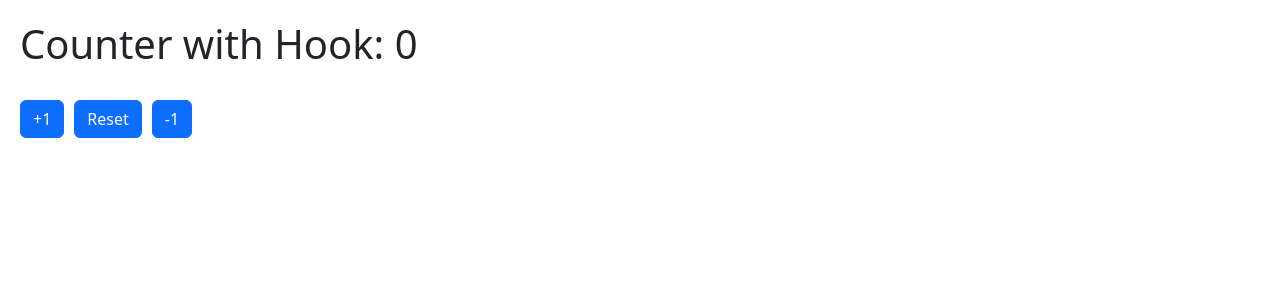
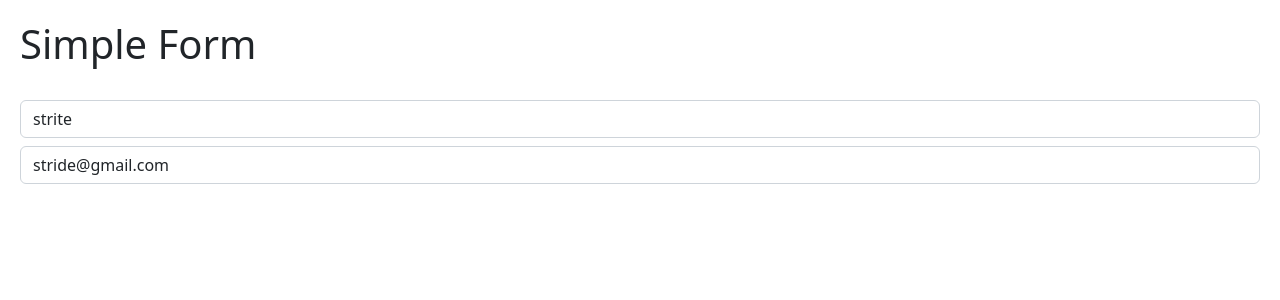
Before and after one commit to graterol-oswaldo/react-hooks-in-deep, a React (Vite) app: page / in a window 1280 px wide. Shown: the top 300 px of the page. Built offline with nearby package versions, Linux system fonts and the light colour scheme.

Commit message:
feat:  (WIP) hooks in deep - useEffect

```diff
--- /dev/null
+++ b/src/02-useEffect/SimpleForm.jsx
@@ -0,0 +1,61 @@
+import { useEffect, useState } from "react"
+
+export const SimpleForm = () => {
+
+  const [simpleForm, setSimpleForm] = useState({
+    username: "strite",
+    email: "stride@gmail.com",
+  })
+
+  const {username,email} = simpleForm;
+
+  const onInputChange = ({target}) => {
+    const {name, value} = target;
+    setSimpleForm({
+      ...simpleForm,
+      [ name ]: value
+    })
+  }
+
+  //** This useEffect only is triggered one time, just when the component is mounted */
+  useEffect((simpleForm) => {
+    console.log('simpleForm changed');
+  },[])
+
+  //** This useEffect only is triggered when the username variable changed */
+  useEffect(() => {
+    console.log('username changed');
+  }, [username])
+
+  //** This useEffect only is triggered when the email variable changed */
+  useEffect(() => {
+    console.log('email changed');
+  }, [email])
+
+
+  return (
+    <>
+        <h1>Simple Form</h1>
+
+        <br />
+
+        <input
+        type="text"
+        className="form-control"
+        placeholder="Username"
+        name="username"
+        value={username}
+        onChange={ onInputChange }
+        />
+
+        <input
+        type="email"
+        className="form-control mt-2"
+        placeholder="email@domain.com"
+        name="email"
+        value={email}
+        onChange={ onInputChange }
+        />
+    </>
+  )
+}
--- a/src/main.jsx
+++ b/src/main.jsx
@@ -1,12 +1,14 @@
 import React from 'react'
 import ReactDOM from 'react-dom/client'
+import { SimpleForm } from './02-useEffect/SimpleForm'
 // import { HooksApp } from './HooksApp'
 // import {CounterApp} from './01-useState/CounterApp'
-import { CounterWithCustomHook } from './01-useState/CounterWithCustomHook'
+// import { CounterWithCustomHook } from './01-useState/CounterWithCustomHook'
+
 import './index.css'
 
 ReactDOM.createRoot(document.getElementById('root')).render(
   <React.StrictMode>
-    <CounterWithCustomHook />
+    <SimpleForm />
   </React.StrictMode>
 )
```
